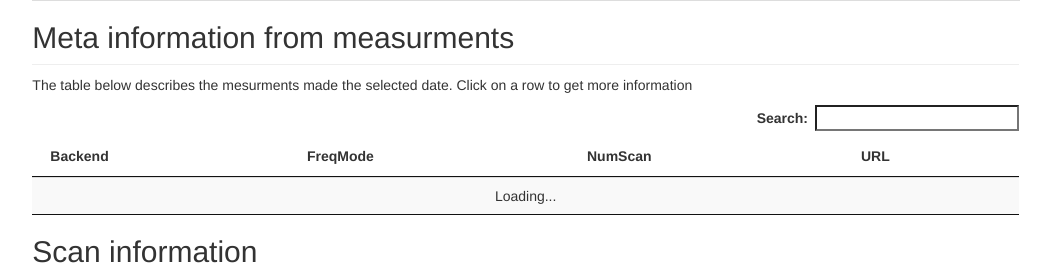
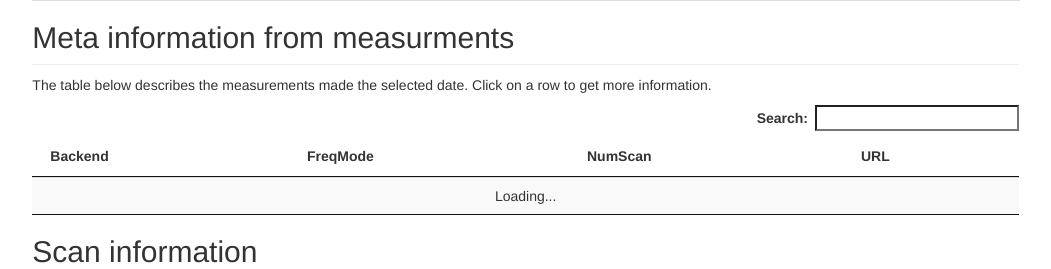
Before and after one commit to Odin-SMR/odin-api, a Python web app: template src/odinapi/templates/level1.html in a window 1280 px wide. Shown: the part 1180-1449 px from the top of the page, without its empty margins (221-1272 px from the left). Run offline with Jinja, Linux system fonts and the light colour scheme; the template is opened without the code that fills it, so the values that code supplies are empty.

Commit message:
Corrected typo.

```diff
--- a/src/odinapi/templates/level1.html
+++ b/src/odinapi/templates/level1.html
@@ -47,7 +47,8 @@
 -->
           <div id='calendar'> </div>
           <h2 class="sub-header">Meta information from measurments</h2>
-          <p>The table below describes the mesurments made the selected date. Click on a row to get more information</p>
+          <p>The table below describes the measurements made the selected date.
+          Click on a row to get more information.</p>
           <div class="table-responsive">
             <table id="level1-date" class="table table-striped">
               <!-- empty table -->
```
